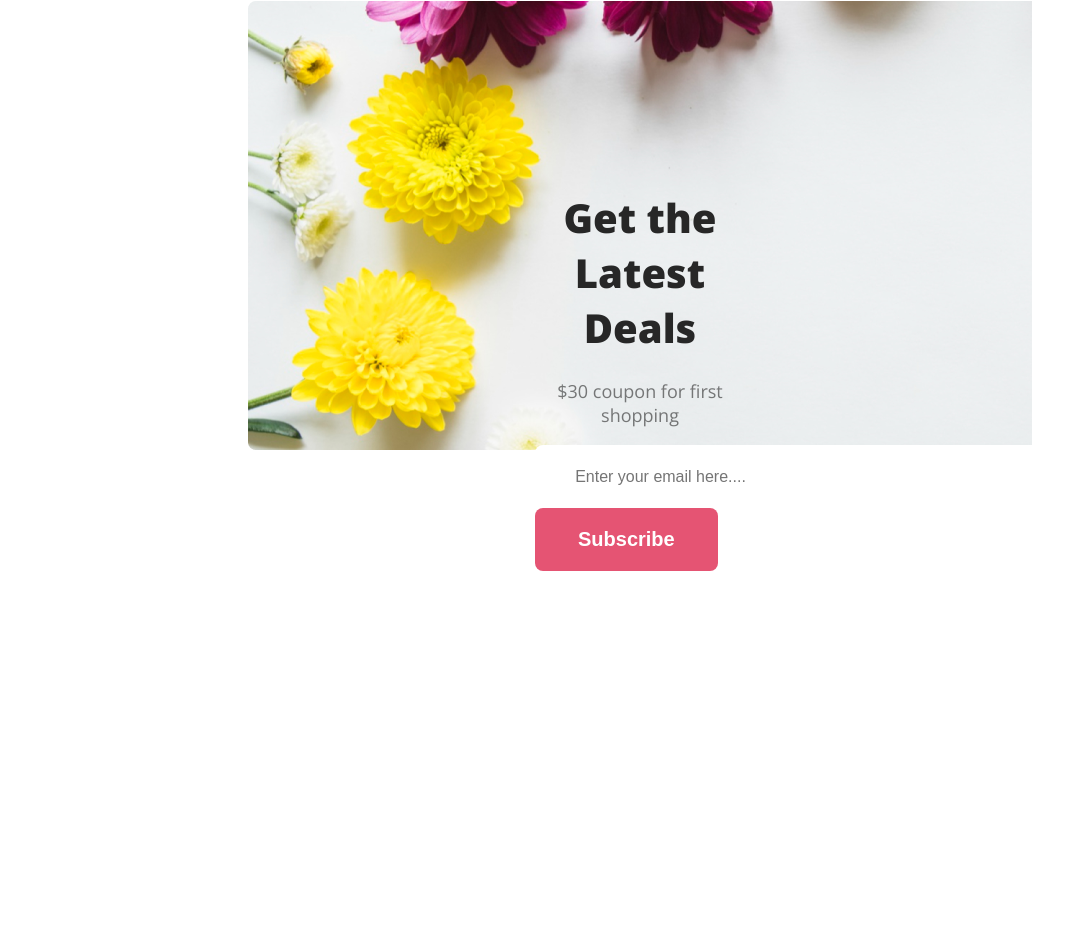
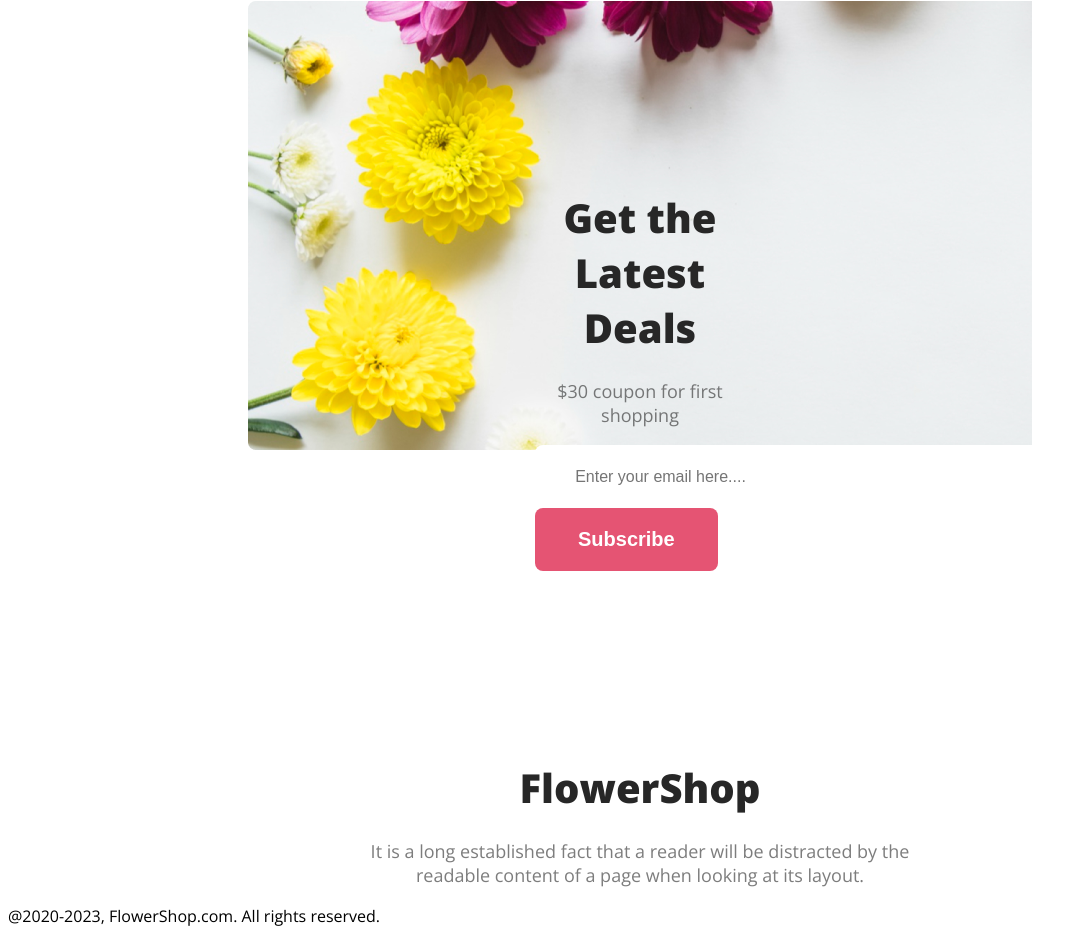
Before and after one commit to TasniaYasmin/Assignment-1-online-flower-shop, a plain HTML site: page index.html in a window 1280 px wide. Shown: the part 4463-5406 px from the top of the page, without its empty margins (0-1087 px from the left). Before the commit the page ends 5164 px from the top, so only its background shows below. Drawn offline with nearby package versions, Linux system fonts and the light colour scheme.

Commit message:
added footer

```diff
--- a/index.html
+++ b/index.html
@@ -121,8 +121,13 @@
             </div>
         </section>
     </main>
+
     <footer>
-
+        <div>
+            <h5 class="section-title">FlowerShop</h5>
+            <p class="section-description">It is a long established fact that a reader will be distracted by the<br>readable content of a page when looking at its layout.</p>
+            <p>@2020-2023, FlowerShop.com. All rights reserved. </p>
+        </div>
     </footer>
 </body>
 
--- a/styles/flowershop.css
+++ b/styles/flowershop.css
@@ -162,3 +162,7 @@ input[type='email'] {
     font-size: 16px;
     font-weight: 400;
 }
+
+/* footer related styles */
+
+footer
```
